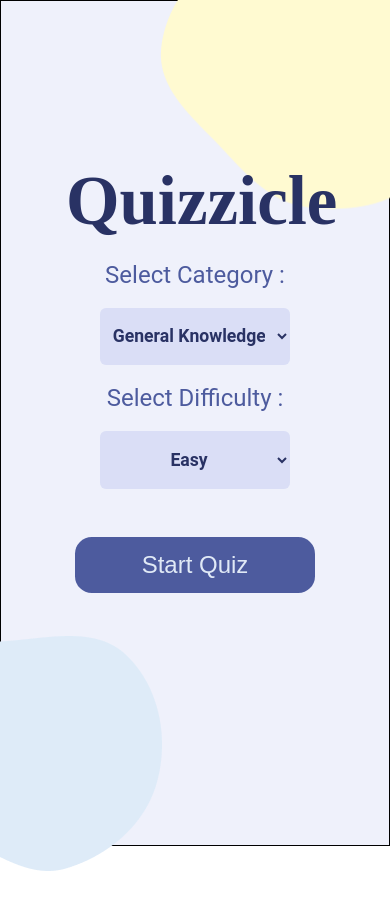
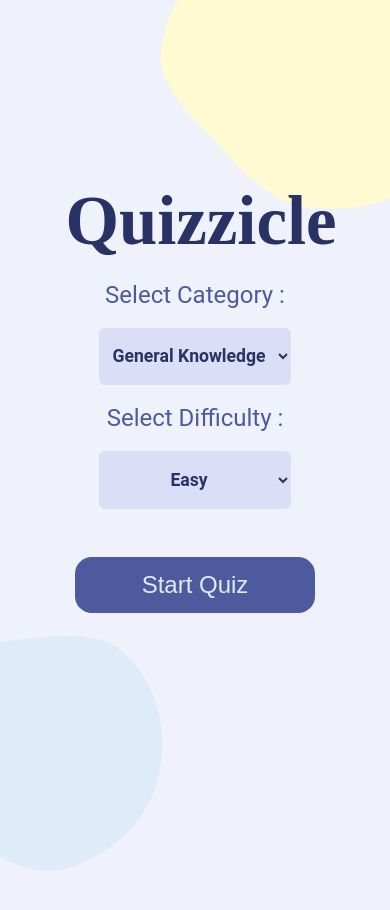
Before and after one commit to anynomous001/Quizzicles, a React (Vite) app: page / in a window 390 px wide. Shown: the top 910 px of the page. Before the commit the page ends 886 px from the top, so only its background shows below. Built offline with nearby package versions, Linux system fonts and the light colour scheme.

Commit message:
working on responsiveness

```diff
--- a/src/App.css
+++ b/src/App.css
@@ -39,12 +39,11 @@
 
 
 .main {
-  height: 100vh;
+  height: 150vh;
   display: grid;
   place-items: center;
-  width: auto;
+  width: 100%;
   background-color: #d6dbf562;
-  border: black solid 1px
 }
 
 .start-container {
@@ -138,13 +137,19 @@ hr {
 
 .quizes {
   color: #293264;
-  margin: 0.6em 0;
+  margin: 1em 0;
+}
+
+.quizes h3 {
+  width: 100%;
+  font-size: 1.2rem;
 }
 
 .answers-div {
   display: flex;
   margin: 0.6em;
   gap: 2em;
+  flex-wrap: wrap;
 }
 
 
```
